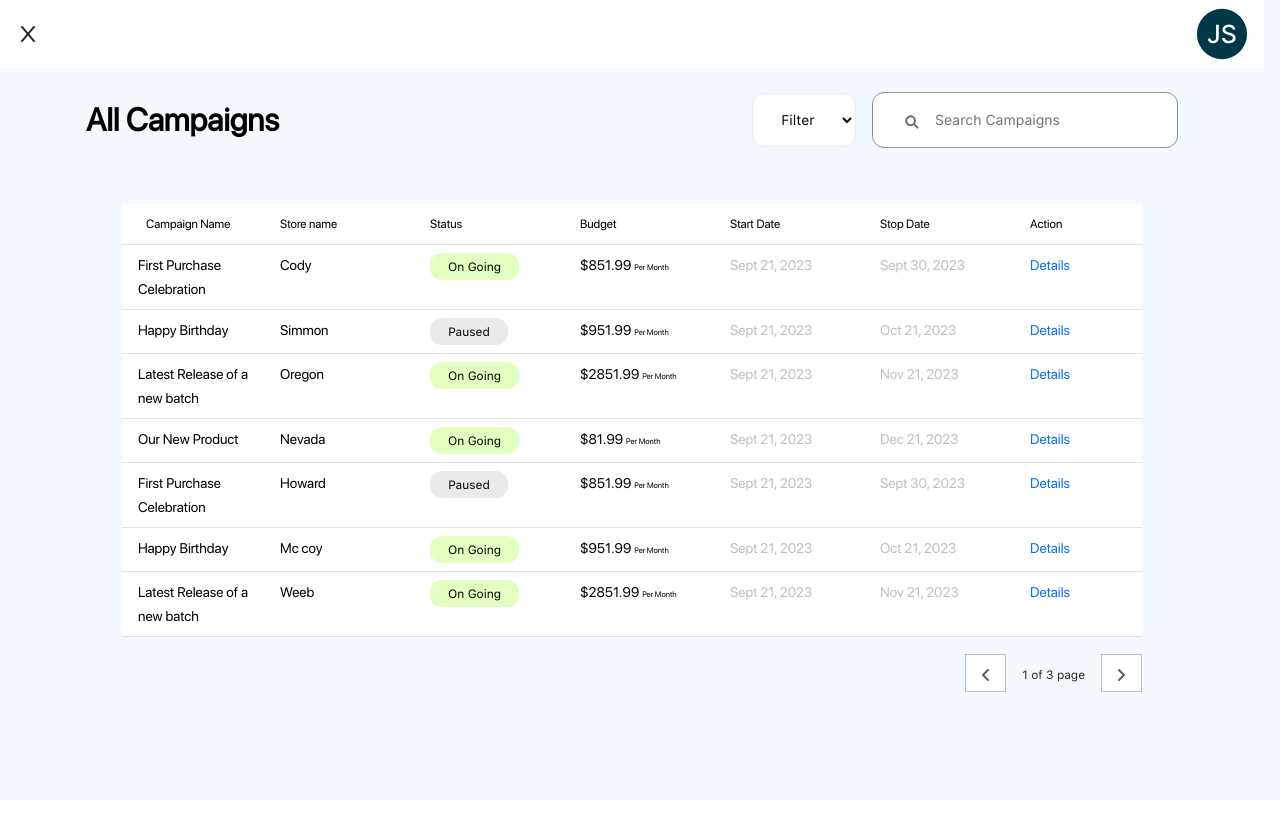
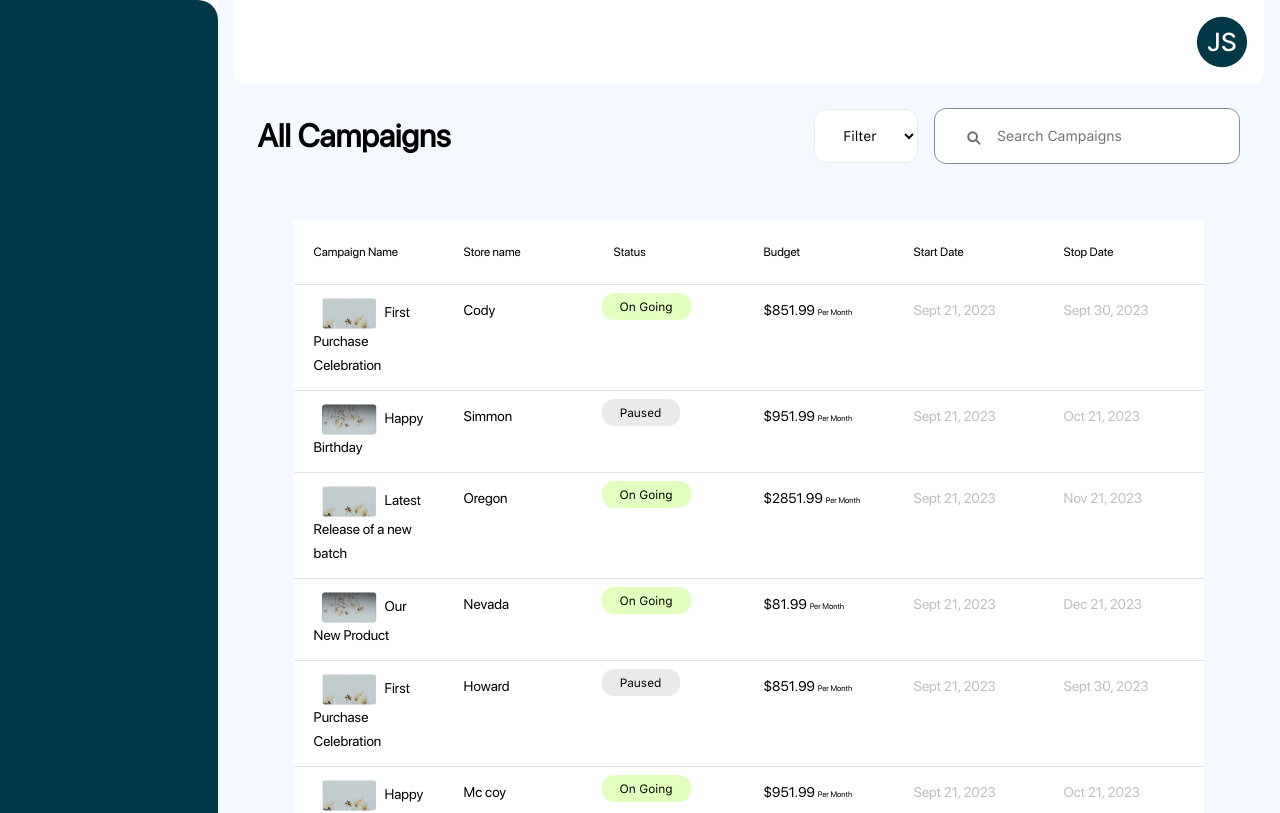
Before and after one commit to niamudeen-mvt/Dashboard-Page, a React (Create React App) app: page / in a window 1280 px wide. Shown: the top 813 px of the page. Built offline with nearby package versions, Linux system fonts and the light colour scheme.

Commit message:
basic touches

```diff
--- a/src/components/table/Table.js
+++ b/src/components/table/Table.js
@@ -9,14 +9,14 @@ const CustomTable = () => {
   const windowSize = useWindowSize()
   return (
     <>
-      <Table responsive>
+      <Table responsive className='custom_table'>
         <thead>
           <tr>
             {
               campaignColumnData?.length ?
                 campaignColumnData.map(coloumn => {
                   return (
-                    <th key={coloumn?.id} className={coloumn?.id === 1 ? 'coloumn_headings px-4 sf_pro_font_400' : 'coloumn_headings sf_pro_font_400'}>
+                    <th key={coloumn?.id} className={coloumn?.id === 1 ? 'coloumn_headings sf_pro_font_400' : 'coloumn_headings sf_pro_font_400'}>
                       {coloumn?.title}
                     </th>
                   )
@@ -30,16 +30,22 @@ const CustomTable = () => {
               campaignRowData.map(row => {
                 return (
                   <tr key={row?.id}>
-                    <td className={windowSize?.width <= 1440 ? 'common_campaign_heading sf_pro_font_400 px-3' : 'common_campaign_heading sf_pro_font_400'}>
+                    <td className="common_campaign_heading sf_pro_font_400">
+                      <span className="mx-2 ">
+                        <img src={row?.img} alt='campaign-defalut-img' className='img-fluid' />
+                      </span>
+                      {row?.campaignName}
+                    </td>
+                    {/* <td className={windowSize?.width <= 1440 ? 'common_campaign_heading sf_pro_font_400 px-3' : 'common_campaign_heading sf_pro_font_400'}>
                       <span className={windowSize?.width <= 1440 ? 'd-none' : 'mx-3'}>
                         <img src={row?.img} alt='campaign-defalut-img' className='img-fluid' />
                       </span>
                       {row?.campaignName}
-                    </td>
+                    </td> */}
                     <td className='common_campaign_heading sf_pro_font_400'>
                       {row?.storeName}
                     </td>
-                    <td>
+                    <td >
                       <p className={row?.status == "On Going" ? 'campaign_status sf_pro_text status_badge_ongoing d-flex justify-content-center align-items-center border_radius_12' : 'campaign_status sf_pro_text status_badge_paused d-flex justify-content-center align-items-center border_radius_12'}>
                         {row?.status}
                       </p>
--- a/src/layout/container/MainContainer.js
+++ b/src/layout/container/MainContainer.js
@@ -6,26 +6,38 @@ import SearchNavbar from '../../components/navbar/SearchNavbar'
 
 const MainContainer = ({ isNavOpen, setIsNavOpen, children }) => {
 
-  const handleToggle = () => {
-    console.log("clicked")
-    setIsNavOpen(!isNavOpen)
-  }
 
 
   const mainContainerStyles = {
-    position: 'absolute',
-    top: '0',
-    left: '0',
-    width: '100%',
-    paddingLeft: window?.innerWidth <= 992 ? '0' : (isNavOpen ? '320px' : '0'),
-    paddingRight: '16px'
+    width: '83%',
   }
+  // const handleToggle = () => {
+  //   console.log("clicked")
+  //   setIsNavOpen(!isNavOpen)
+  // }
+
+  // const mainContainerStyles = {
+  //   position: 'absolute',
+  //   top: '0',
+  //   left: '0',
+  //   width: '100%',
+  //   paddingLeft: window?.innerWidth <= 992 ? '0' : (isNavOpen ? '320px' : '0'),
+  //   paddingRight: '16px'
+  // }
 
   return (
-    <div className='min-vh-100 main_container transition_5s' style={mainContainerStyles}>
+    <div className='min-vh-100 main_container transition_5s px-3' style={mainContainerStyles}>
 
       {/* ============ top nav ================= */}
-      <div className='bg-white px-3 mb-3 py-2 d-flex justify-content-between align-items-center'>
+
+      <div className='bg-white px-3 mb-3 py-3 d-flex justify-content-end align-items-center  top_nav'>
+        <div>
+          <img src={userIcon} alt='user-icon' />
+        </div>
+      </div>
+
+
+      {/* <div className='bg-white px-3 mb-3 py-2 d-flex justify-content-between align-items-center'>
         {
           isNavOpen ?
             <AiOutlineMenu className={window?.innerWidth <= 992 ? 'fs-4 cursor text-white' : 'fs-4 cursor'} onClick={handleToggle} /> :
@@ -34,7 +46,7 @@ const MainContainer = ({ isNavOpen, setIsNavOpen, children }) => {
         <div>
           <img src={userIcon} alt='user-icon' />
         </div>
-      </div>
+      </div> */}
       <Container className=''>
         <SearchNavbar />
         {/* ================== pages data ============== */}
--- a/src/layout/navigation/SideNavigation.js
+++ b/src/layout/navigation/SideNavigation.js
@@ -8,15 +8,18 @@ import { Link, useLocation } from 'react-router-dom'
 const SideNaviagation = ({ isNavOpen }) => {
 
   const routeName = (useLocation()).pathname
-  console.log(routeName);
 
   const sideNavigationStyles = {
-    position: 'absolute',
-    top: '0',
-    left: isNavOpen ? '0' : '-100%',
-    width: '320px',
-    zIndex: '1'
+    width: '17%',
   }
+
+  // const sideNavigationStyles = {
+  //   position: 'absolute',
+  //   top: '0',
+  //   left: isNavOpen ? '0' : '-100%',
+  //   width: '320px',
+  //   zIndex: '1',
+  // }
 
   return (
     <div className='side_navigaiton_container transition_5s min-vh-100 px-3'
@@ -46,7 +49,7 @@ const SideNaviagation = ({ isNavOpen }) => {
                 }
               </div>
             </div>
-            <div className='bottom_section d-flex justify-content-start align-items-center position-absolute py-5 w-100'>
+            <div className='bottom_section d-flex justify-content-start align-items-center position-absolute py-5'>
               <button className='d-flex justify-content-start align-items-center mx-4'>
                 <span className='mx-3'>
                   <img src={logoutBtn} alt="logoutBtn" />
--- a/src/style.css
+++ b/src/style.css
@@ -15,6 +15,7 @@
   padding: 0;
   box-sizing: border-box;
   user-select: none;
+  /* background-color: rgba(0, 0, 0, 0.1); */
 }
 
 :root {
@@ -123,6 +124,8 @@ input {
 
 .side_navigaiton_container {
   background-color: var(--side-navigation-color);
+  border-top-right-radius: 20px;
+  border-bottom-right-radius: 20px;
 }
 
 .side_navigaiton_container .content_section h2 {
@@ -146,8 +149,10 @@ input {
 .side_navigaiton_container .content_section .bottom_section {
   left: 0;
   bottom: 0;
+  width: 320px;
   height: 120px;
   background-color: white;
+  border-bottom-right-radius: 20px;
 }
 
 .side_navigaiton_container .content_section .bottom_section button p {
@@ -162,17 +167,31 @@ input {
 .main_container {
   background-color: var(--soft-blue-theme);
 }
+.main_container .top_nav {
+  border-bottom-left-radius: 12px;
+  border-bottom-right-radius: 12px;
+}
 
 /* ============ table ===================== */
+
+.custom_table {
+  border-radius: 16px !important;
+  -webkit-border-radius: 16px !important;
+  -moz-border-radius: 16px !important;
+  -ms-border-radius: 16px !important;
+  -o-border-radius: 16px !important;
+}
 
 .coloumn_headings {
   font-size: 12px;
   min-width: 150px;
+  padding: 20px !important;
 }
 
 .common_campaign_heading,
 .common_campaign_date_heading {
   font-size: 14px;
+  padding: 13px 20px !important;
 }
 .common_campaign_date_heading {
   color: #bfbfbf !important;
```
